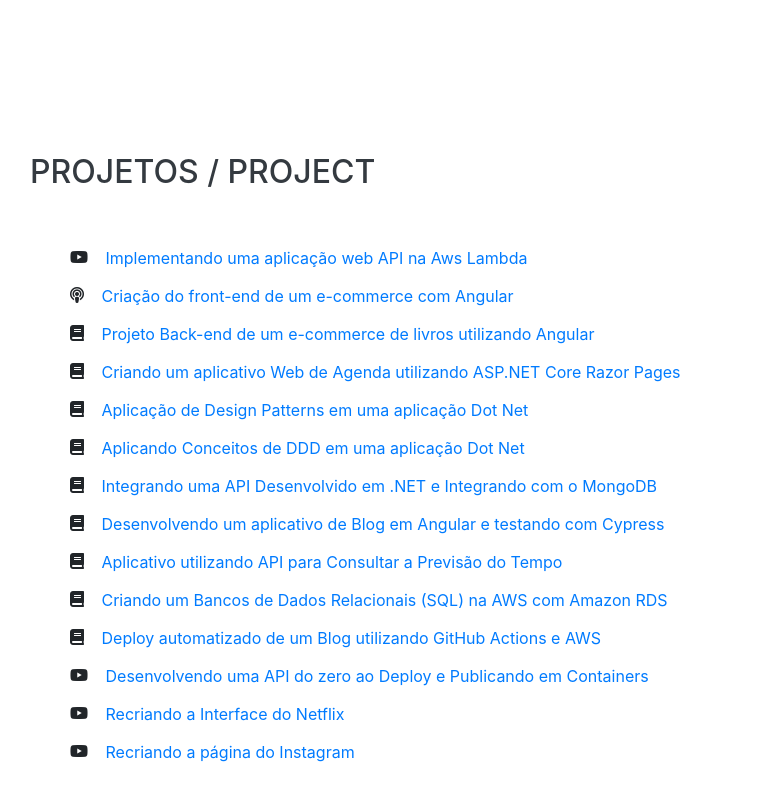
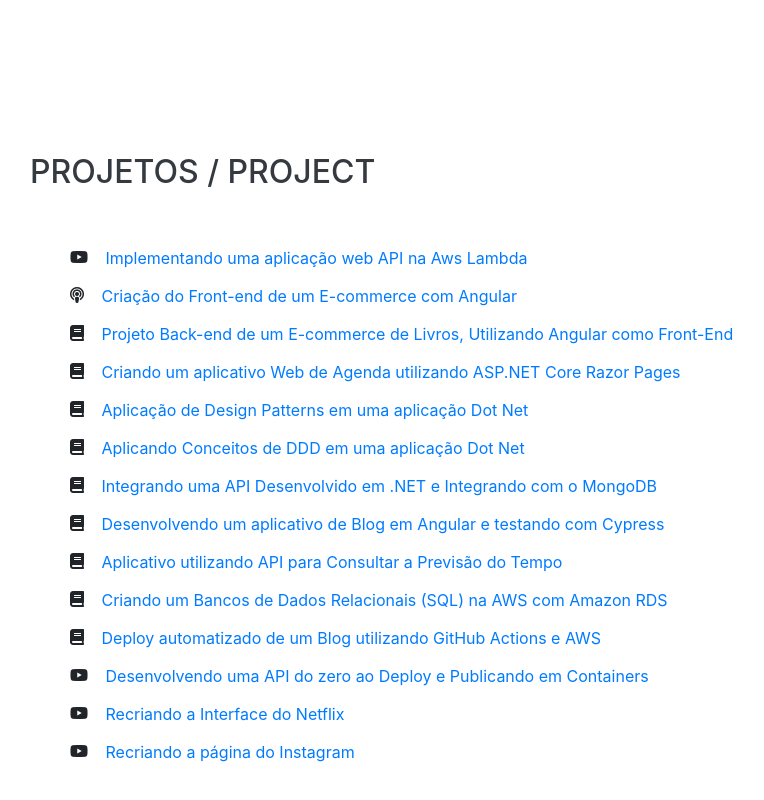
Before and after one commit to luforcanpro/PortFolioLuizForcan, a website with bundled scripts: page index.html in a window 1280 px wide. Shown: the part 5835-6635 px from the top of the page, without its empty margins (306-1070 px from the left). Built offline with nearby package versions, Linux system fonts and the light colour scheme; a web font is replaced by a local one.

Commit message:
Arrumando textos

```diff
--- a/index.html
+++ b/index.html
@@ -512,13 +512,13 @@
                 <li>
                  <li>
                     <i class="fa fa-podcast" aria-hidden="true"></i>
-                    <a href="https://github.com/luforcanpro/FrontEndEcommerceComAngular" class="btn btn-link">Criação do front-end de um e-commerce com Angular</a>
+                    <a href="https://github.com/luforcanpro/FrontEndEcommerceComAngular" class="btn btn-link">Criação do Front-end de um E-commerce com Angular</a>
                 <li>
 
 			   <li>
                     <i class="fa fa-book" aria-hidden="true"></i>
                     <a href="https://github.com/luforcanpro/ApiCSharpProdutosEcommerceLivros"
-                        class="btn btn-link">Projeto Back-end de um e-commerce de livros utilizando Angular</a>
+                        class="btn btn-link">Projeto Back-end de um E-commerce de Livros, Utilizando Angular como Front-End</a>
                 <li>
                 <li>
                     <i class="fa fa-book" aria-hidden="true"></i>
```
